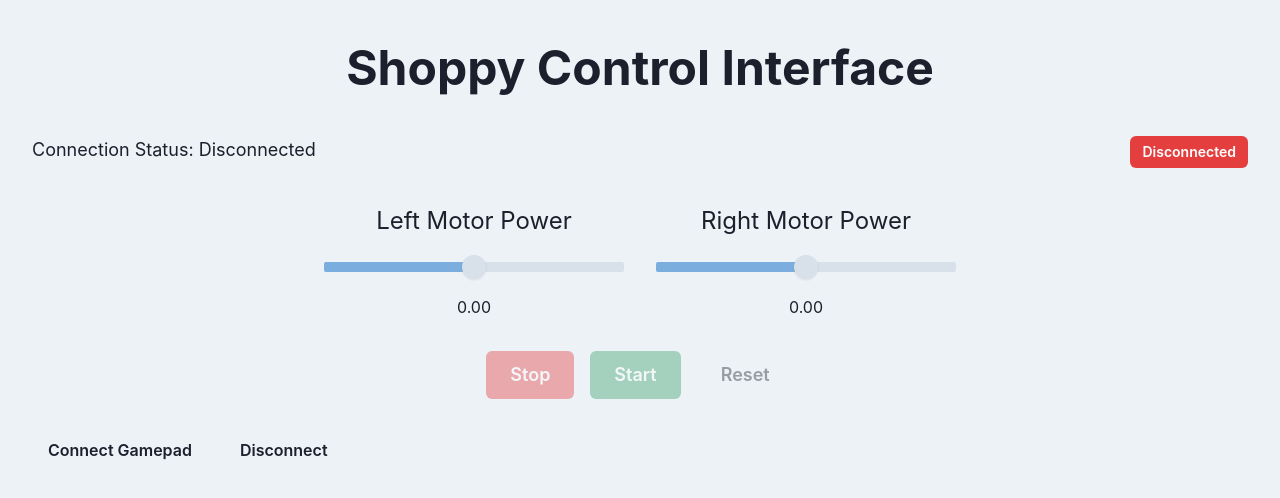
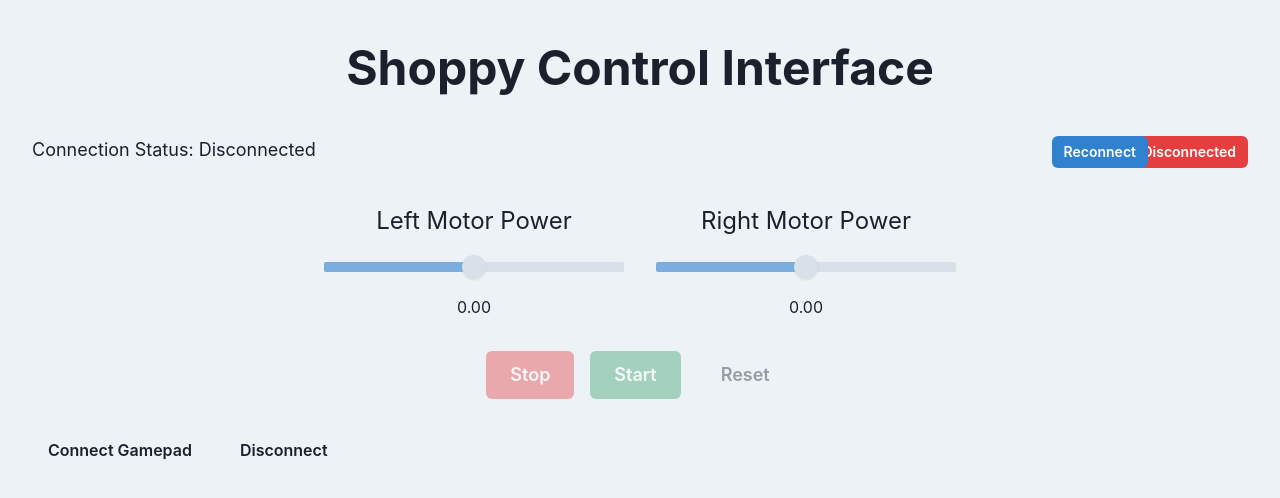
Before and after one commit to jhacksman/shoppy, a React (Create React App) app in the folder frontend/: page / in a window 1280 px wide. Shown: the top 498 px of the page. Built offline with nearby package versions, Linux system fonts and the light colour scheme; no server answers.

Commit message:
Add manual reconnect button to Connectivity Status Indicator

```diff
--- a/frontend/src/App.js
+++ b/frontend/src/App.js
@@ -21,6 +21,7 @@ function App() {
   const [gradualStop, setGradualStop] = useState(false);
   const [isGamepadConnected, setIsGamepadConnected] = useState(false);
   const [controlMethod, setControlMethod] = useState('sliders');
+  const [isReconnecting, setIsReconnecting] = useState(false);
 
   const bgColor = useColorModeValue("gray.100", "gray.700");
   const textColor = useColorModeValue("gray.800", "white");
@@ -102,6 +103,12 @@ function App() {
       console.error('Not connected to server');
     }
   }, [isConnected]);
+
+  const handleReconnect = () => {
+    if (!isConnected) {
+      socket.connect();
+    }
+  };
 
   const handleStop = () => {
     setLeftMotorPower(0);
@@ -231,6 +238,17 @@ function App() {
             >
               {isConnected ? "Connected" : "Disconnected"}
             </Button>
+            <Button
+              position="absolute"
+              top="0"
+              right="100px"
+              size="sm"
+              colorScheme="blue"
+              onClick={handleReconnect}
+              isDisabled={isConnected}
+            >
+              Reconnect
+            </Button>
             {gradualStop && (
               <Alert status="warning" mb={4}>
                 <AlertIcon />
```
